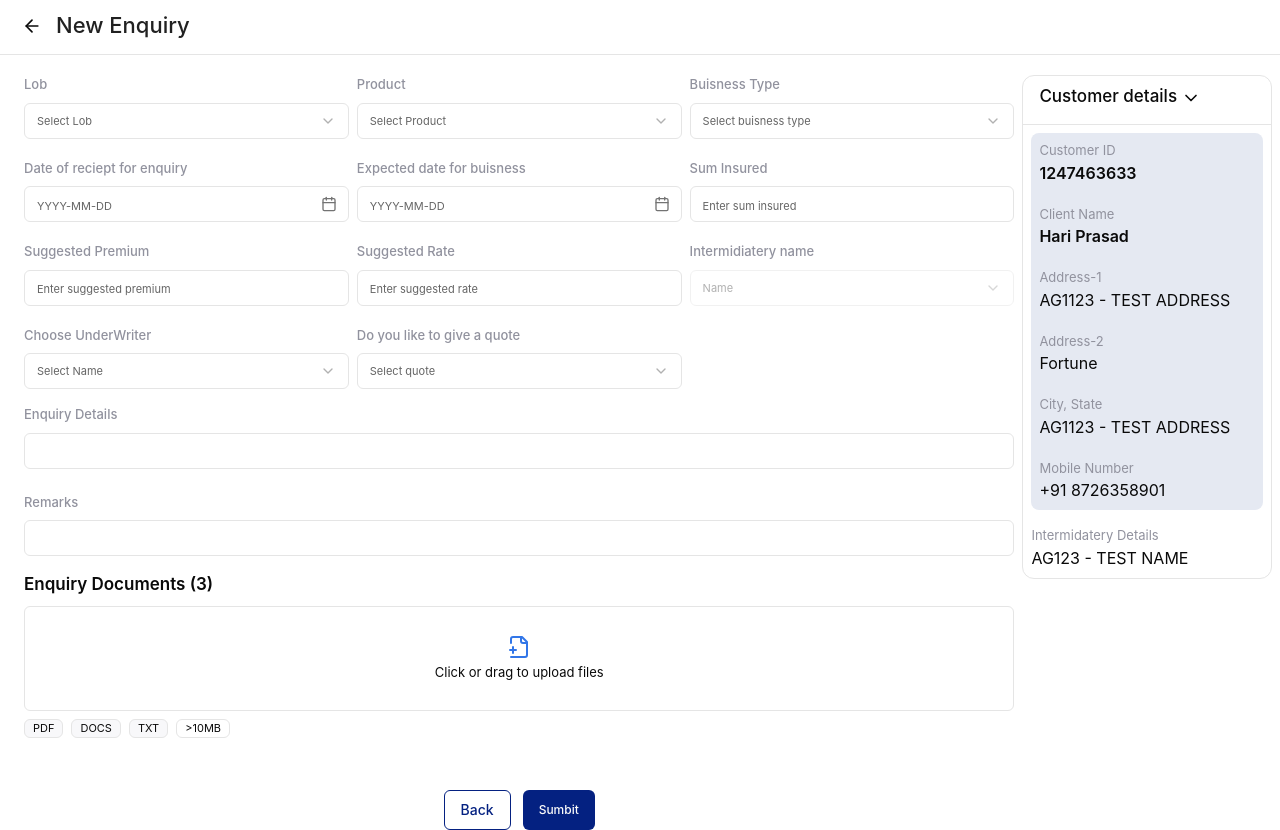
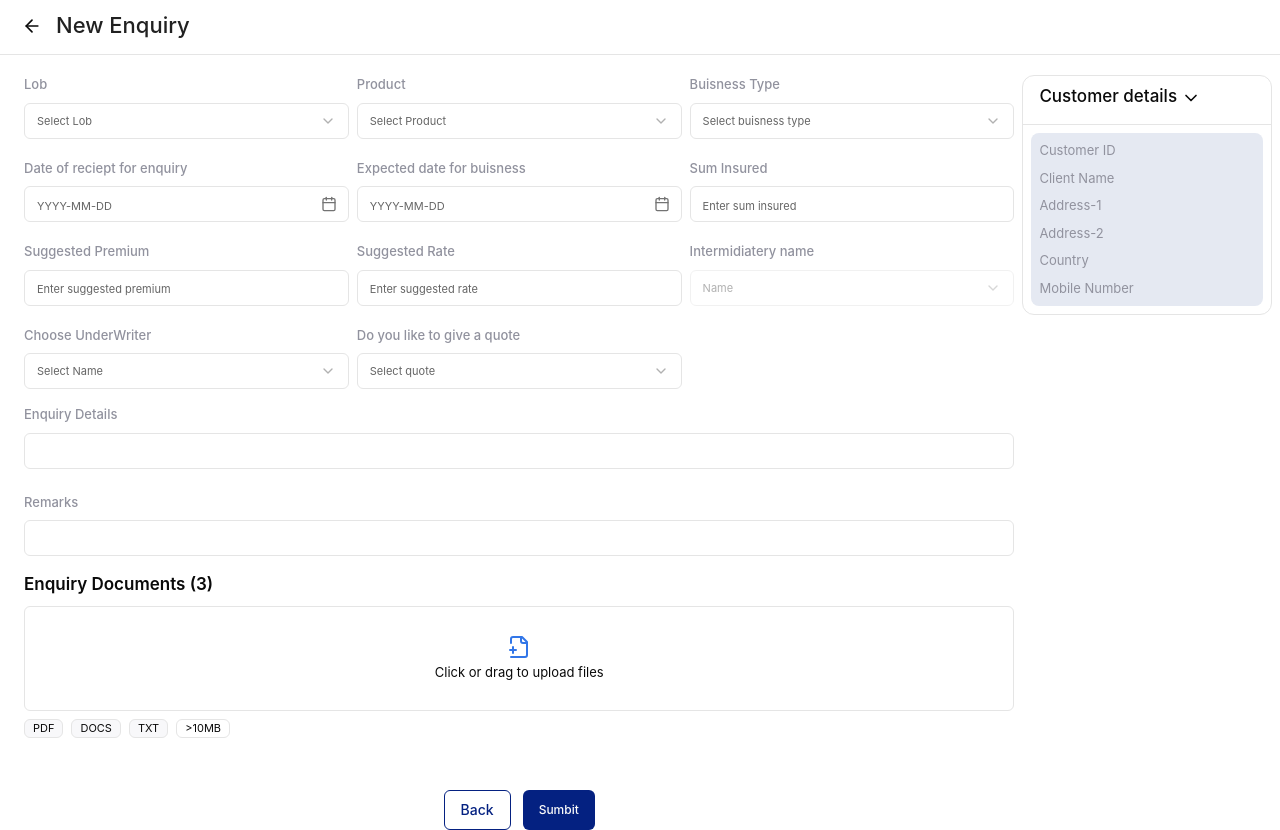
Before and after one commit to WeNxtProducts/CRM_UI, a Next.js app: page /enquiryCreate in a window 1280 px wide. Built offline with nearby package versions, Linux system fonts and the light colour scheme.

Commit message:
mouli commit

```diff
--- a/src/components/enquiry/enquiryComp/enquiry-list.tsx
+++ b/src/components/enquiry/enquiryComp/enquiry-list.tsx
@@ -33,7 +33,7 @@ const Enquirylist = () => {
 	const fetchEnquiries: any = useApiRequests('enquiryList', 'GET')
 
 	const router = useRouter()
-	const leadId = useSelector((state: any) => state.apps.leadId)
+	const lead = useSelector((state: any) => state.apps.lead)
 
 	const [activeTab, setActiveTab] = useState<string>('pending')
 	const [totalRecords, setTotalRecords] = useState(0)
@@ -45,10 +45,9 @@ const Enquirylist = () => {
 	// 	fetchData()
 
 	// }
-	const fetchData = async (status = 'pending', offset = 1) => {
+	const fetchData = async (status = activeTab, offset = 1) => {
 		setLoader(true)
 		const queryParams = { status, page: offset - 1, size: 10 }
-		// const queryParams = { status, offset: page == 1 ? 0 : (page-1) * 10, limit: 10 }
 		try {
 			const response = await fetchEnquiries('', queryParams)
 			if (response?.status === 'error') {
@@ -206,7 +205,7 @@ const Enquirylist = () => {
 					{enqData && enqData?.length > 0 ? (
 						<div className='mt-10'>
 							<EnquiryListTable
-								leadId={leadId}
+								leadId={lead}
 								tableData={enqData}
 								activetabs={activeTab}
 								refreshData={fetchData}
--- a/src/components/enquiry/enquiryNew/enquiryForm.tsx
+++ b/src/components/enquiry/enquiryNew/enquiryForm.tsx
@@ -38,18 +38,22 @@ const EnquiryForm = () => {
 		control
 	} = useForm({})
 
-	const leadId = useSelector((state: any) => state.apps.leadId)
-	console.log('leadId:', leadId)
+	const lead = useSelector((state: any) => state.apps.lead)
+	console.log('leadId:', lead)
 
 	const newEnquiry: any = useApiRequests('enquiryCreate', 'POST')
 
 	const newData = async (data: any) => {
 		const formattedData = {
 			...data,
-			enqDate: data.enqDate ? new Date(data.enqDate).toISOString() : null
+			enqDate: data.enqDate ? new Date(data.enqDate).toISOString() : null,
+			lead: {
+				leadSeqNo: lead?.leadSeqNo,
+				leadName: lead?.leadName
+			}
 		}
 		try {
-			const response = await newEnquiry(data, formattedData)
+			const response = await newEnquiry(formattedData)
 			if (response?.status === 'error') {
 				console.log('error : ', response)
 			} else if (response?.status === 'success') {
@@ -72,7 +76,7 @@ const EnquiryForm = () => {
 			<div className='mt-2 flex items-center gap-2 pl-3 md:pl-2 lg:pl-4'>
 				<div>
 					<button onClick={() => router.push('/enquiry')}>
-						<ArrowLeft className='h-5 w-8 mt-2' />
+						<ArrowLeft className='mt-2 h-5 w-8' />
 					</button>
 				</div>
 
@@ -122,7 +126,7 @@ const EnquiryForm = () => {
 										<Select
 											onValueChange={field.onChange}
 											value={field.value}>
-											<SelectTrigger className='w-full '>
+											<SelectTrigger className='w-full'>
 												<SelectValue placeholder='Select Product' />
 											</SelectTrigger>
 											<SelectContent>
@@ -225,7 +229,7 @@ const EnquiryForm = () => {
 											onValueChange={field.onChange}
 											value={field.value}
 											disabled={true}>
-											<SelectTrigger className='w-full '>
+											<SelectTrigger className='w-full'>
 												<SelectValue placeholder='Name' />
 											</SelectTrigger>
 											<SelectContent>
@@ -252,7 +256,7 @@ const EnquiryForm = () => {
 										<Select
 											onValueChange={field.onChange}
 											value={field.value}>
-											<SelectTrigger className='w-full '>
+											<SelectTrigger className='w-full'>
 												<SelectValue placeholder='Select Name' />
 											</SelectTrigger>
 											<SelectContent>
@@ -331,7 +335,7 @@ const EnquiryForm = () => {
 					)}
 				</div>
 				<div className='col-span-2'>
-					<EnquiryRightBar leadId={leadId} />
+					<EnquiryRightBar lead={lead} />
 				</div>
 			</div>
 		</div>
--- a/src/components/ui/enquiry-docUpload/enquiryRightBar.tsx
+++ b/src/components/ui/enquiry-docUpload/enquiryRightBar.tsx
@@ -2,8 +2,8 @@ import {Separator} from '../../../components/ui/separator'
 import { ChevronDown } from 'lucide-react'
 import React from 'react'
 
-const EnquiryRightBar = ({leadId}:any) => {
-	console.log('leadId:',leadId)
+const EnquiryRightBar = ({lead}:any) => {
+	// console.log('leadId:',lead)
 	return (
 		<>
 			<div className='rounded-xl border'>
@@ -12,44 +12,44 @@ const EnquiryRightBar = ({leadId}:any) => {
 					<ChevronDown className='h-7 w-5' />
 				</div>
 				<Separator />
-				<div className='m-2 flex flex-col gap-5 rounded-lg bg-[#E5E9F2] py-2 pl-2'>
+				<div className='m-2 flex flex-col gap-2 rounded-lg bg-[#E5E9F2] py-2 pl-2'>
 					<div className='flex flex-col'>
 						<p className='text-xs text-topbar'>Customer ID</p>
-						<p className='font-semibold'>1247463633</p>
+						<p className='font-normal text-s'>{lead?.leadSeqNo}</p>
 					</div>
 
 					<div className='flex flex-col'>
 						<p className='text-xs text-topbar'>Client Name</p>
-						<p className='font-semibold'>Hari Prasad</p>
+						<p className='font-normal text-s'>{lead?.leadName}</p>
 					</div>
 
 					<div className='flex flex-col'>
 						<p className='text-xs text-topbar'>Address-1</p>
-						<p className='font-normal'>AG1123 - TEST ADDRESS</p>
+						<p className='font-normal text-s'>{lead?.leadAddrLine1}</p>
 					</div>
 
 					<div className='flex flex-col'>
 						<p className='text-xs text-topbar'>Address-2</p>
-						<p className='font-normal'>Fortune</p>
+						<p className='font-normal text-s'>{lead?.leadAddrLine2}</p>
 					</div>
 
 					<div className='flex flex-col'>
-						<p className='text-xs text-topbar'>City, State</p>
-						<p className='font-normal'>AG1123 - TEST ADDRESS</p>
+						<p className='text-xs text-topbar'>Country</p>
+						<p className='font-normal text-s'>{lead?.leadCountry}</p>
 					</div>
 
 					<div className='flex flex-col'>
 						<p className='text-xs text-topbar'>Mobile Number</p>
-						<p className='font-normal'>+91 8726358901</p>
+						<p className='font-normal text-s'>{lead?.leadMobileNo}</p>
 					</div>
 				</div>
 
-				<div className='flex flex-col gap-5 py-2 pl-2'>
+				{/* <div className='flex flex-col gap-5 py-2 pl-2'>
 					<div className='flex flex-col'>
 						<p className='text-xs text-topbar'>Intermidatery Details</p>
 						<p className='font-normal'>AG123 - TEST NAME</p>
 					</div>
-				</div>
+				</div> */}
 			</div>
 			</>
 	)
--- a/src/components/ui/enquiry-docUpload/fixAppoinment.tsx
+++ b/src/components/ui/enquiry-docUpload/fixAppoinment.tsx
@@ -1,4 +1,4 @@
-import React, { useState } from 'react'
+import React, { useEffect, useState } from 'react'
 import {
 	Dialog,
 	DialogClose,
@@ -20,11 +20,13 @@ import { Textarea } from '../textarea'
 import AppoinmentFixed from './appoinmentFixed'
 import { TimePicker } from '../timePicker'
 import { Controller, useForm } from 'react-hook-form'
+import moment from 'moment'
+import useApiRequests from '@/services/useApiRequests'
+import { log } from 'console'
 
-const FixAppoinment = ({ open, handleClose }: any) => {
+const FixAppoinment = ({ open, handleClose, enqId }: any) => {
+
 	const [openDialog, setOpenDialog] = useState(false)
-	// const [selectedDate, setSelectedDate] = useState<Date | undefined>(undefined)
-	// const [selectedTime, setSelectedTime] = useState<any>('12:00')
 	const {
 		register,
 		handleSubmit,
@@ -32,14 +34,37 @@ const FixAppoinment = ({ open, handleClose }: any) => {
 		getValues,
 		control
 	} = useForm({})
-	// const [selectedTime, setSelectedTime] = useState<string | undefined>(undefined)
 
-	// const dialogClose = () => {
-	// 	setOpenDialog(false)
-	// }
+	const fixAppoinmnet: any = useApiRequests('appoinments','POST')
+
+	const appoinmentData = async(data:any)=>{
+		const formData = {
+			...data,
+			date: moment(data.date).toISOString(),
+
+			enqId:{
+				enqSeqNo : enqId?.enqSeqNo
+			}
+		}
+		try {
+			const response = await fixAppoinmnet(formData)
+			if (response?.status === 'error') {
+				console.log('error : ', response)
+			} else if (response?.status === 'success') {
+				console.log('success : ', response)
+			}
+		} catch (error) {
+			console.log('err : ', error)
+		}
+	}
+
+
+
 
 	const onSubmit = (data: any) => {
 		console.log('form data:', data)
+		console.log('enqId:',enqId)
+		appoinmentData(data)
 	}
 
 	return (
--- a/src/components/ui/enquiry-docUpload/leadtableListing.tsx
+++ b/src/components/ui/enquiry-docUpload/leadtableListing.tsx
@@ -12,7 +12,7 @@ import FixAppoinment from './fixAppoinment'
 import moment from 'moment'
 import SentMessage from './sentMessage'
 import { useDispatch } from 'react-redux'
-import { setLeadId } from '@/redux/slices'
+import { setLead } from '@/redux/slices'
 import {
 	Table,
 	TableBody,
@@ -114,7 +114,7 @@ const LeadtableListing = ({ leads = [] }: any) => {
 						// if (lead.leadStatus === "Todo") {
 						//   setOpenDialog(true);
 						// }
-						dispatch(setLeadId(lead.leadSeqNo))
+						dispatch(setLead(lead))
 						router.push('/enquiryCreate')
 					  }}
 					>
--- a/src/redux/slices/app.slice.ts
+++ b/src/redux/slices/app.slice.ts
@@ -3,13 +3,15 @@ import { createSlice, type PayloadAction } from '@reduxjs/toolkit'
 export type AppDetails = {
 	token: string
 	enqId: any
-	leadId: any
+	lead: any
+
 }
 
 const initialState: AppDetails = {
 	token: '',
 	enqId: '',
-	leadId:''
+	lead: null,
+
 }
 
 export const appSlice = createSlice({
@@ -22,10 +24,11 @@ export const appSlice = createSlice({
 		setEnqId(state: AppDetails, action: PayloadAction<any>) {
 			state.enqId = action.payload
 		},
-		setLeadId(state: AppDetails, action: PayloadAction<any>) {
-			state.leadId = action.payload
-		}
+		setLead(state: AppDetails, action: PayloadAction<any>) {
+			state.lead = action.payload
+		},
+
 	}
 })
 
-export const { setToken, setEnqId, setLeadId } = appSlice.actions
+export const { setToken, setEnqId, setLead} = appSlice.actions
--- a/src/services/apiUrlMethods/postApiConfig.js
+++ b/src/services/apiUrlMethods/postApiConfig.js
@@ -11,6 +11,9 @@ const POST_API_URL = {
     createEditEvents:{
         url:'/api/saleslead/dashboard/events'
     },
+    appoinments:{
+        url:"api/activities"
+    }
 };
 
 export default POST_API_URL;
```
Also changed, not shown: src/components/enquiry/enquiryView/enquiryView.tsx (+17 -22 lines).
